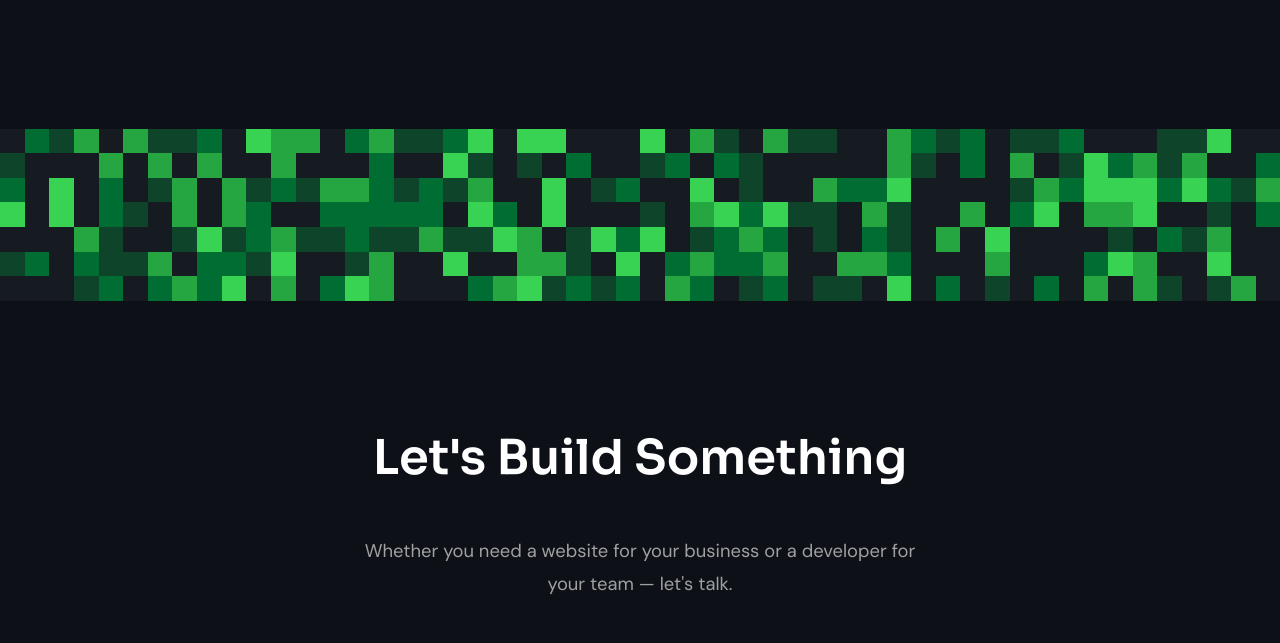
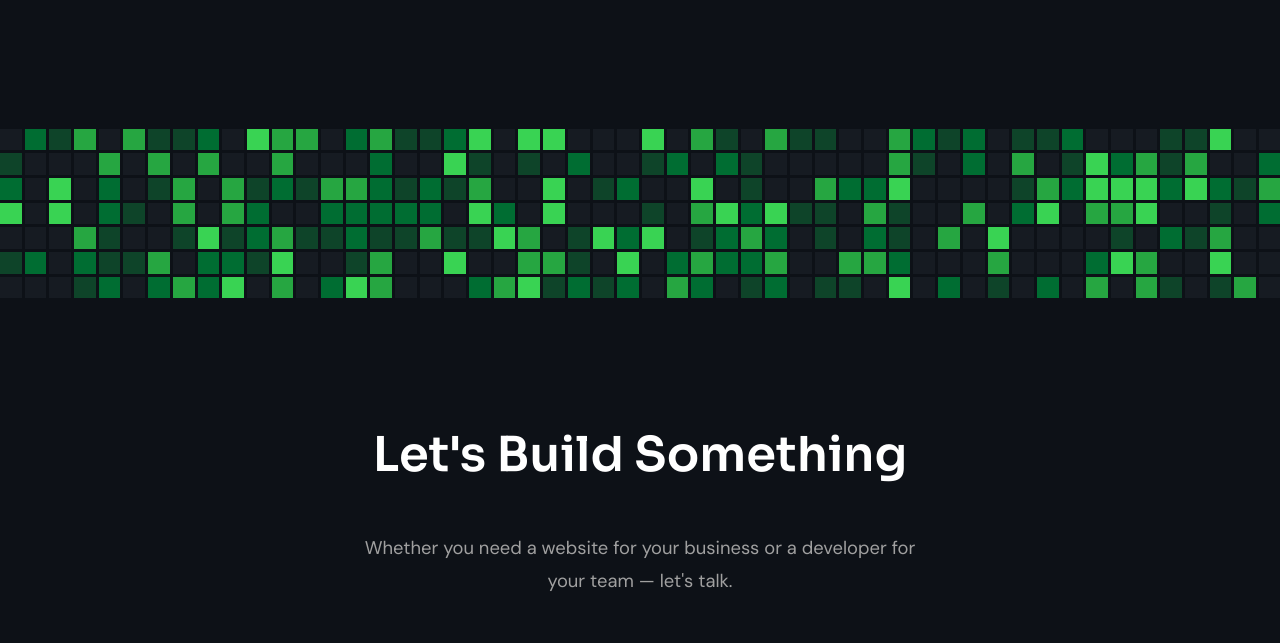
Before and after one commit to MarioMiralles/mario-miralles, a plain HTML site: page index.html in a window 1280 px wide. Shown: the part 6340-6983 px from the top of the page. Drawn offline with Linux system fonts and the light colour scheme.

Commit message:
fix: restore grid lines on GitHub commit graph

```diff
--- a/index.html
+++ b/index.html
@@ -588,7 +588,8 @@
       display: grid;
       grid-template-columns: repeat(52, 1fr);
       grid-template-rows: repeat(7, 1fr);
-      gap: 0;
+      gap: 3px;
+      background: var(--bg-base);
     }
 
     .github-graph__cell {
```
